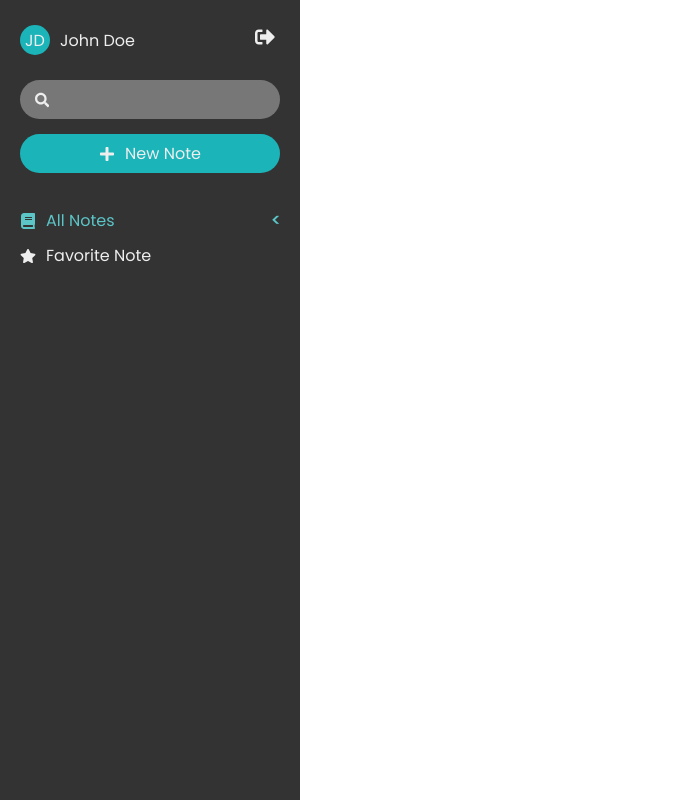
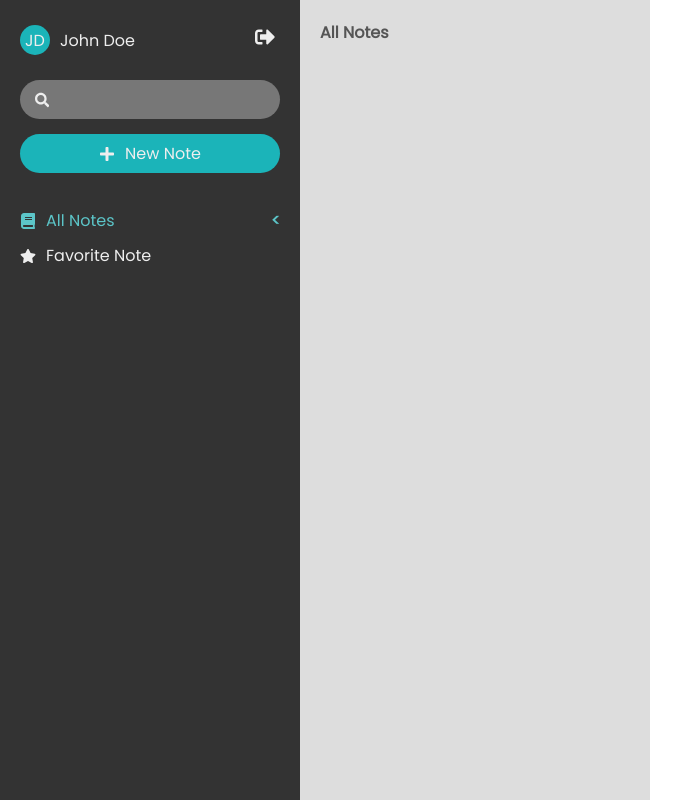
Before and after one commit to PrinceNarteh/evernote-clone, a React (Create React App) app in the folder web/: page / in a window 1280 px wide. Shown: the whole page, without its empty margins (0-693 px from the left). Built offline with nearby package versions, Linux system fonts and the light colour scheme.

Commit message:
add All Note section

```diff
--- /dev/null
+++ b/web/src/components/ListNotes.tsx
@@ -0,0 +1,24 @@
+import styled from "@emotion/styled";
+
+const ListNotes = () => {
+  return (
+    <ListNotesStyle>
+      <h2>All Notes</h2>
+    </ListNotesStyle>
+  );
+};
+
+const ListNotesStyle = styled.div`
+  height: 100%;
+  width: 100%;
+  max-width: 35rem;
+  background-color: #ddd;
+  padding: 2rem;
+
+  > h2 {
+    color: #555;
+    font-size: 1.6rem;
+  }
+`;
+
+export default ListNotes;
--- a/web/src/components/Wrapper.tsx
+++ b/web/src/components/Wrapper.tsx
@@ -12,7 +12,7 @@ const WrapperStyles = styled.div`
 
   ${(props: any) => (props.center ? MIXINS.va() : "")}
   background-color: ${(props: any) =>
-    props.backgroundColor ? props.backgroundColor : `unset`}
+    props.backgroundColor ? props.backgroundColor : `unset;`}
 `;
 
 export default Wrapper;
--- a/web/src/pages/Home.tsx
+++ b/web/src/pages/Home.tsx
@@ -1,13 +1,19 @@
+import styled from "@emotion/styled";
+import ListNotes from "../components/ListNotes";
 import Navigation from "../components/Navigation";
 import Wrapper from "../components/Wrapper";
 
 function Home() {
   return (
-    <Wrapper>
+    <HomeStyle>
       <Navigation />
-      <h1>EverNote Clone - Home Page</h1>
-    </Wrapper>
+      <ListNotes />
+    </HomeStyle>
   );
 }
 
+const HomeStyle = styled(Wrapper)`
+  display: flex;
+`;
+
 export default Home;
```
